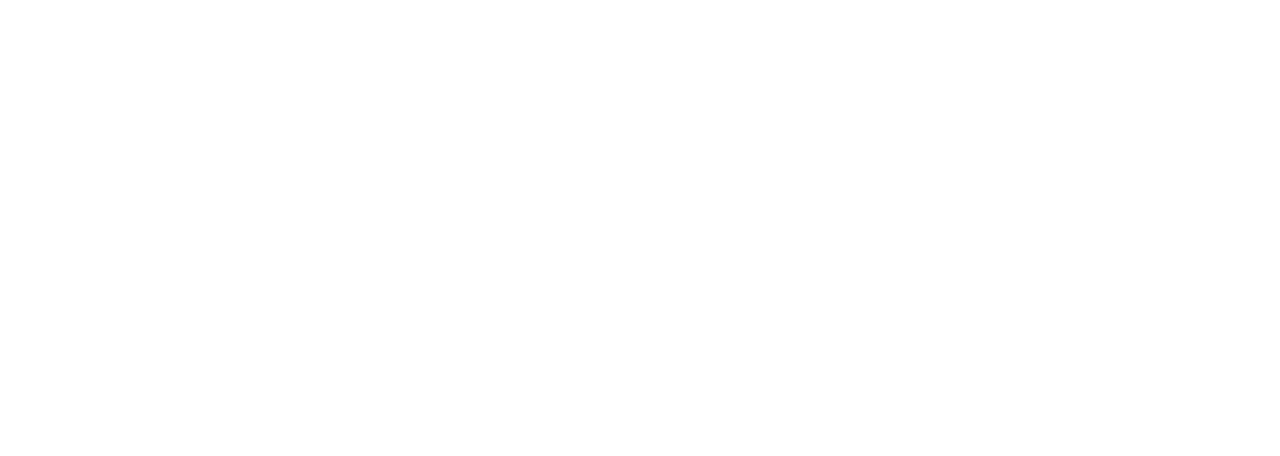
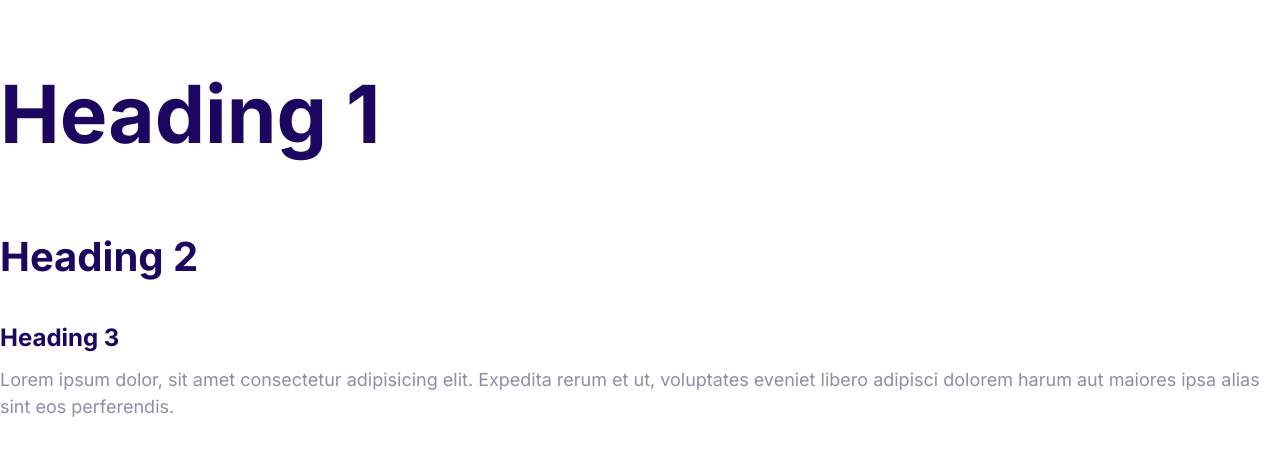
Before and after one commit to DeshmukhDiksha/hc_pagify, a plain HTML site: page index.html in a window 1280 px wide. Drawn offline with Linux system fonts and the light colour scheme.

Commit message:
Defined fonts and media quries for mobile.

```diff
--- a/css/styles.css
+++ b/css/styles.css
@@ -1,7 +1,61 @@
-:root{
-    --color-primary: #2584ff;
-    --color-secondary: #00d9ff;
-    --color-accent: #ff3400;
-     --color-headings: #1b0760;
-    --color-body: #918ca4;
+:root {
+	--color-primary: #2584ff;
+	--color-secondary: #00d9ff;
+	--color-accent: #ff3400;
+	--color-headings: #1b0760;
+	--color-body: #918ca4;
 }
+
+html {
+	/* 10px */
+	font-size: 62.5%;
+}
+body {
+	color: var(--color-body);
+	font-family: Inter, -apple-system, BlinkMacSystemFont, 'Segoe UI', Roboto,
+		Oxygen, Ubuntu, Cantarell, 'Open Sans', 'Helvetica Neue', sans-serif;
+	font-size: 2.5rem;
+	/* one and half size of font size */
+	line-height: 1.5;
+}
+
+h1,
+h2,
+h3 {
+	color: var(--color-headings);
+}
+
+/*  1rem = 1*10 = 10px  */
+h1 {
+	font-size: 7rem;
+}
+
+h2 {
+	font-size: 4rem;
+}
+
+h3 {
+	font-size: 3rem;
+	/* Avoid margin collapsing  between header and content*/
+	margin-bottom: 1rem;
+}
+p {
+	/* Avoid margin collapsing */
+	margin-top: 0;
+}
+
+/* Media quiries */
+@media screen and (min-width: 1024px) {
+	body {
+		font-size: 1.8rem;
+	}
+	h1 {
+		font-size: 8rem;
+	}
+	h2 {
+		font-size: 4rem;
+	}
+	h3 {
+		font-size: 2.4rem;
+	}
+}
--- a/index.html
+++ b/index.html
@@ -1,14 +1,27 @@
 <!DOCTYPE html>
 <html lang="en">
-<head>
-    <meta charset="UTF-8">
-    <meta http-equiv="X-UA-Compatible" content="IE=edge">
-    <meta name="viewport" content="width=device-width, initial-scale=1.0">
-    <title>Document</title>
-    <link rel="stylesheet" href="css/normalize.css">
-    <link rel="stylesheet" href="css/styles.css">
-</head>
-<body>
-
-</body>
+	<head>
+		<meta charset="UTF-8" />
+		<meta http-equiv="X-UA-Compatible" content="IE=edge" />
+		<meta name="viewport" content="width=device-width, initial-scale=1.0" />
+		<title>Document</title>
+		<!-- CSS -->
+		<link rel="stylesheet" href="css/normalize.css" />
+		<link rel="stylesheet" href="css/styles.css" />
+		<!-- Typography -->
+		<link
+			href="https://fonts.googleapis.com/css2?family=Inter:wght@400;700&display=swap"
+			rel="stylesheet"
+		/>
+	</head>
+	<body>
+		<h1>Heading 1</h1>
+		<h2>Heading 2</h2>
+		<h3>Heading 3</h3>
+		<p>
+			Lorem ipsum dolor, sit amet consectetur adipisicing elit. Expedita rerum
+			et ut, voluptates eveniet libero adipisci dolorem harum aut maiores ipsa
+			alias sint eos perferendis.
+		</p>
+	</body>
 </html>
```
